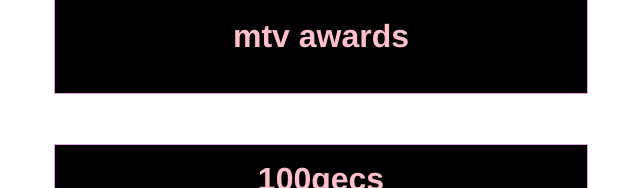
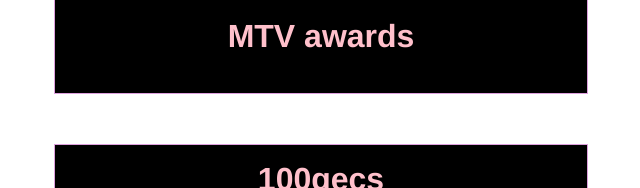
Before and after one commit to SebSanUwU/Prueba-100gecs, a plain HTML site: page index.html in a window 1280 px wide. Shown: the part 470-658 px from the top of the page, 319-959 px from the left. Drawn offline with Linux system fonts and the light colour scheme.

Commit message:
Cambio de titulo en cabecera

```diff
--- a/index.html
+++ b/index.html
@@ -7,7 +7,7 @@
             <div class="container">
                 <div class="imagen"></div>
                 <div class="texto">
-                    <h1>mtv awards</h1>
+                    <h1>MTV awards</h1>
                 </div>
             </div>
         </div>
```
